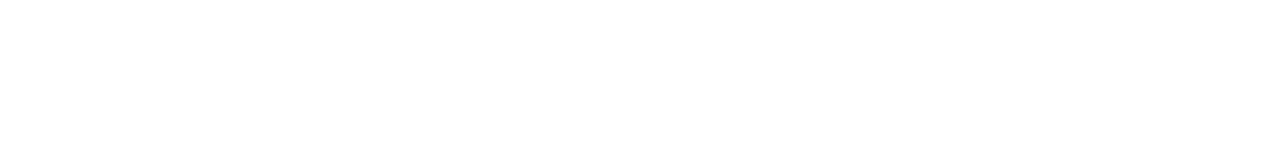
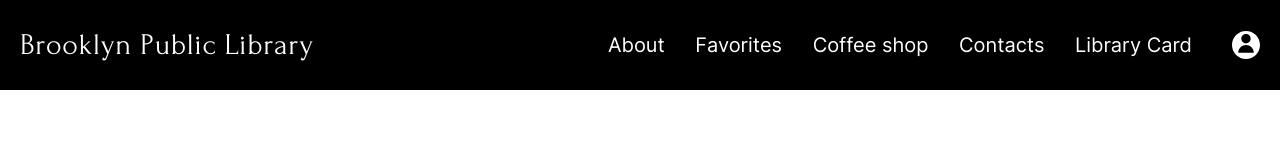
Before and after one commit to tayahanchar/library, a website built with webpack: page src/index.html in a window 1280 px wide. Built offline with nearby package versions, Linux system fonts and the light colour scheme.

Commit message:
feat: add header

```diff
--- a/package.json
+++ b/package.json
@@ -4,7 +4,7 @@
   "description": "",
   "main": "index.js",
   "scripts": {
-    "dev": "webpack --mode development",
+    "start": "webpack-dev-server --open --mode development",
     "build": "webpack --mode production"
   },
   "repository": {
--- a/src/css/style.scss
+++ b/src/css/style.scss
@@ -0,0 +1,94 @@
+@import 'var.scss';
+
+@font-face {
+  font-family: "Inter";
+  src: url("./Inter/Inter-Regular.ttf") format("truetype");
+  font-style: normal;
+  font-weight: 400;
+}
+
+@font-face {
+  font-family: "Forum";
+  src: url("./Forum/Forum-Regular.ttf") format("truetype");
+  font-style: normal;
+  font-weight: 300;
+}
+
+%flex-row {
+  display: flex;
+  flex-direction: row;
+  justify-content: space-between;
+}
+
+* {
+  margin: 0;
+  padding: 0;
+  box-sizing: border-box;
+  color: $black-color;
+  text-decoration: none;
+  list-style: none;
+
+}
+
+.header {
+  background-color: $black-color;
+  color: $white-color;
+  padding: 20px;
+}
+
+.container {
+  max-width: 1440px;
+  margin: 0 auto;
+}
+
+.header-container {
+  @extend %flex-row;
+  gap: 60px;
+}
+
+.logo {
+  color: $white-color;
+  font-size: 30px;
+  line-height: 50px;
+  letter-spacing: 0.6px;
+  font-family: 'Forum', serif;
+  transition: 1s;
+
+  &:hover {
+    color: $brown-color;
+  }
+}
+
+.header-right {
+  @extend %flex-row;
+  align-items: center;
+  gap: 10px;
+  flex-grow: 1;
+  max-width: 652px;
+}
+
+.nav {
+  flex-grow: 1;
+  max-width: 584px;
+}
+
+.nav-list {
+  @extend %flex-row;
+  gap: 10px;
+}
+
+.nav-list__link {
+  color: $white-color;
+  font-size: 20px;
+  line-height: 50px;
+  font-family: 'Inter', sans-serif;
+  transition: 1s;
+
+    &:hover {
+      color: $brown-color;
+    }
+}
+
+.profile {
+  cursor: pointer;
+}
--- /dev/null
+++ b/src/css/var.scss
@@ -0,0 +1,4 @@
+$white-color: rgb(255, 255, 255);
+$black-color: rgb(0, 0, 0);
+$dark-black-color: rgb(12, 12, 14);
+$brown-color: rgb(187, 148, 95);
--- a/src/index.html
+++ b/src/index.html
@@ -6,7 +6,36 @@
   <title>Library</title>
 </head>
 <body>
-  <header class="header"></header>
+  <header class="header">
+    <div class="container header-container">
+      <a class="logo" href="/">Brooklyn Public Library</a>
+
+      <div class="header-right">
+        <nav class="nav">
+          <ul class="nav-list">
+            <li class="nav-list__item">
+              <a class="nav-list__link" href="">About</a>
+            </li>
+            <li class="nav-list__item">
+              <a class="nav-list__link" href="">Favorites</a>
+            </li>
+            <li class="nav-list__item">
+              <a class="nav-list__link" href="">Coffee shop</a>
+            </li>
+            <li class="nav-list__item">
+              <a class="nav-list__link" href="">Contacts</a>
+            </li>
+            <li class="nav-list__item">
+              <a class="nav-list__link" href="">Library Card</a>
+            </li>
+          </ul>
+        </nav>
+
+        <img class="profile" src="./images/icon_profile.svg"></img>
+      </div>
+
+    </div>
+  </header>
   <main class="main"></main>
   <footer class="footer"></footer>
 </body>
```
Also changed, not shown: src/css/Forum/Forum-Regular.ttf (added), src/css/Inter/Inter-Black.ttf (added), src/css/Inter/Inter-Bold.ttf (added), src/css/Inter/Inter-ExtraBold.ttf (added), src/css/Inter/Inter-ExtraLight.ttf (added), src/css/Inter/Inter-Light.ttf (added), src/css/Inter/Inter-Medium.ttf (added), src/css/Inter/Inter-Regular.ttf (added), src/css/Inter/Inter-SemiBold.ttf (added), src/css/Inter/Inter-Thin.ttf (added), src/images/icon_profile.svg (added).
